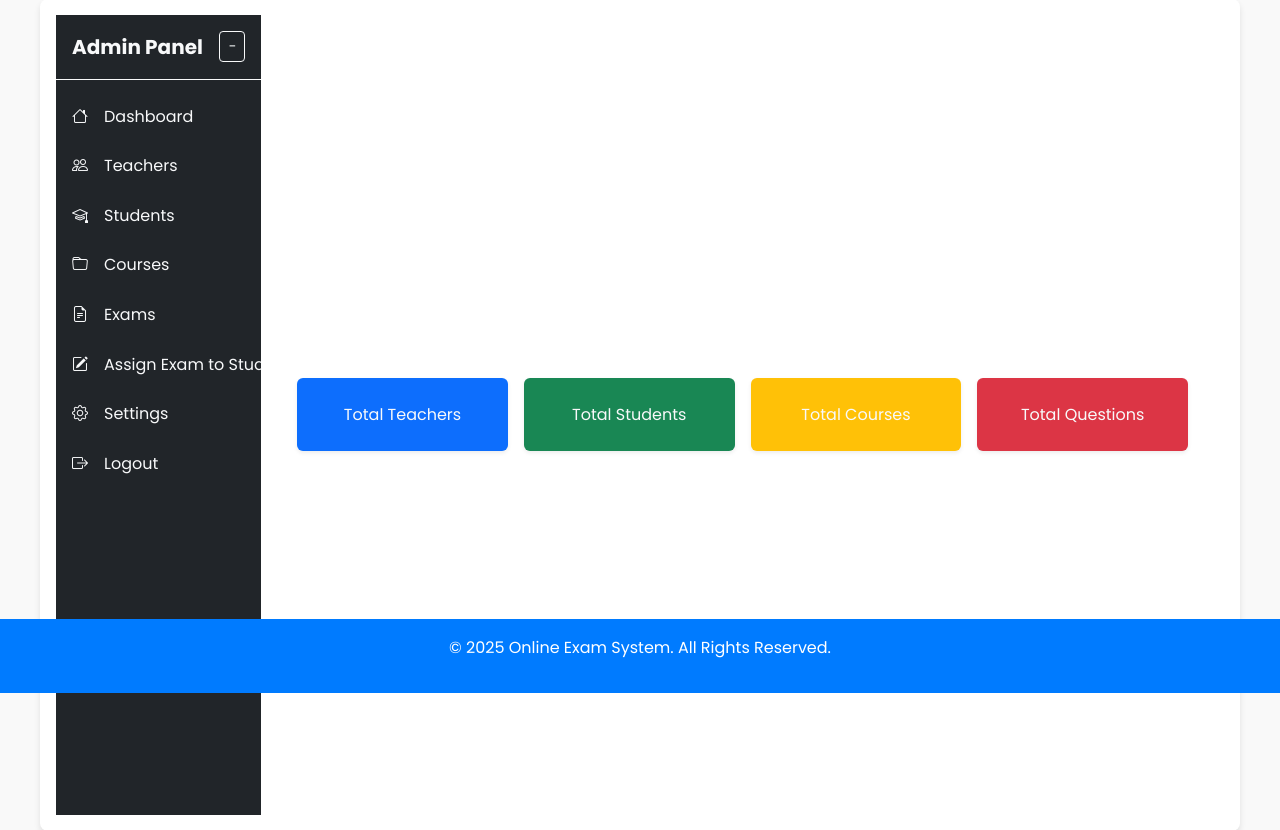
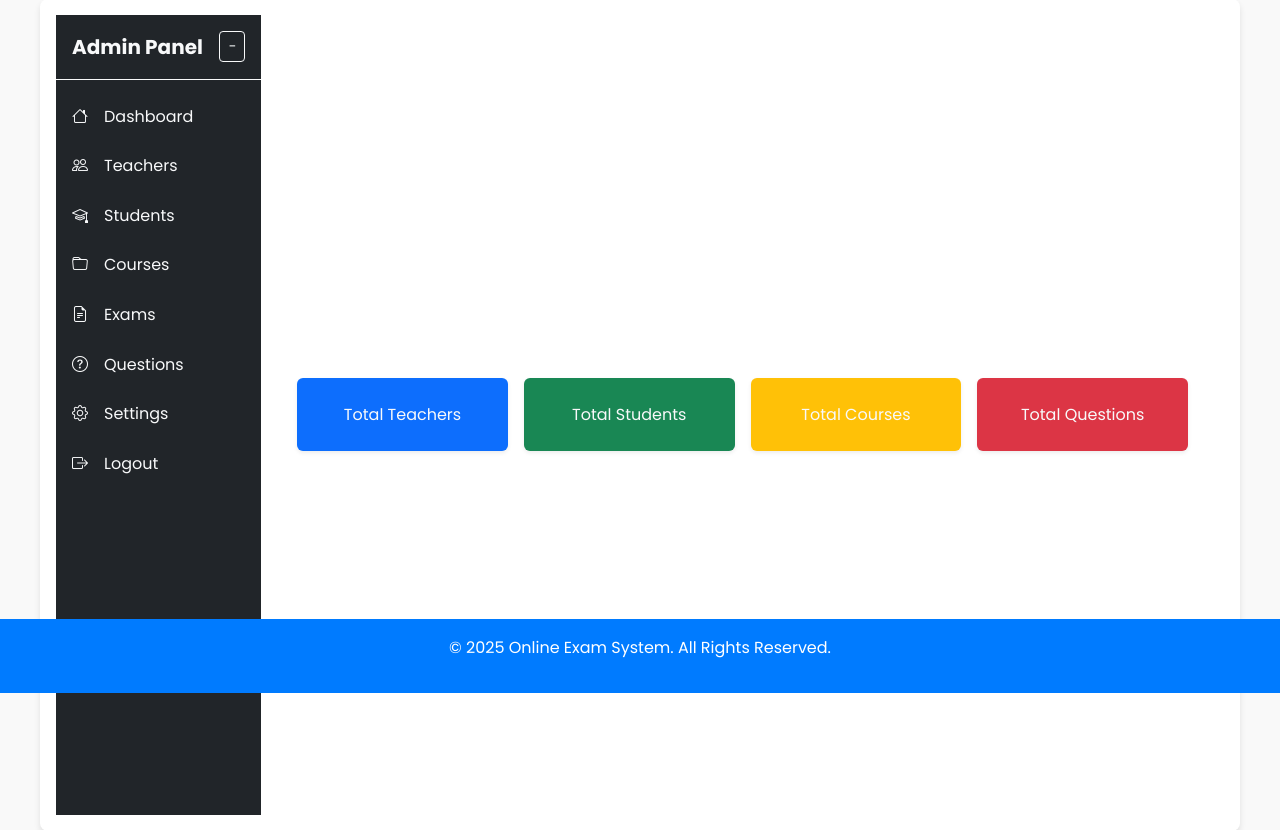
Before and after one commit to leopromus/IQVerse, a Django app: template IQVerse/templates/admin/dashboard.html in a window 1280 px wide. Shown: the part 107-937 px from the top of the page. Run offline with Django 5.2, Linux system fonts and the light colour scheme; the template is opened without the code that fills it, so the values that code supplies are empty; some libraries are stand-ins or nearby versions.

Commit message:
Commented out and cleaned up the sidebar menu item for 'Assign Exam to Student' and adjusted the 'Questions' link to ensure proper rendering in the admin dashboard.

```diff
--- a/IQVerse/templates/admin/dashboard.html
+++ b/IQVerse/templates/admin/dashboard.html
@@ -96,26 +96,17 @@ body.collapsed #main-content {
     </li>
 
         <!-- Add this to the sidebar menu in your admin dashboard template -->
-<li class="mb-2">
-    <a href="{% url 'assign_exam' %}" class="d-flex align-items-center text-decoration-none text-light px-3 py-2 rounded hover-effect">
-        <i class="bi bi-pencil-square me-3"></i> <span>Assign Exam to Student</span>
-    </a>
-</li>
+<!--<li class="mb-2">-->
+<!--    <a href="{% url 'assign_exam' %}" class="d-flex align-items-center text-decoration-none text-light px-3 py-2 rounded hover-effect">-->
+<!--        <i class="bi bi-pencil-square me-3"></i> <span>Assign Exam to Student</span>-->
+<!--    </a>-->
+<!--</li>-->
 
-
-
-
-{% for exam in exams %}
-    <li class="mb-2">
-        {% if exam.id %}
-            <a href="{% url 'manage_questions' exam_id=exam.id %}" class="d-flex align-items-center text-decoration-none text-light px-3 py-2 rounded hover-effect">
+        <li class="mb-2">
+            <a href="{% url 'manage_questions' %}" class="d-flex align-items-center text-decoration-none text-light px-3 py-2 rounded hover-effect">
                 <i class="bi bi-question-circle me-3"></i> <span>Questions</span>
             </a>
-        {% else %}
-            <span class="text-muted">No Exam Selected</span>
-        {% endif %}
     </li>
-{% endfor %}
 
 
          <li class="mb-2">
```
